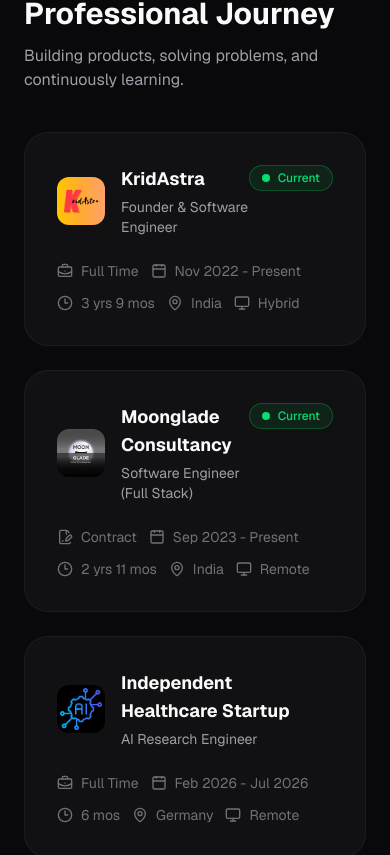
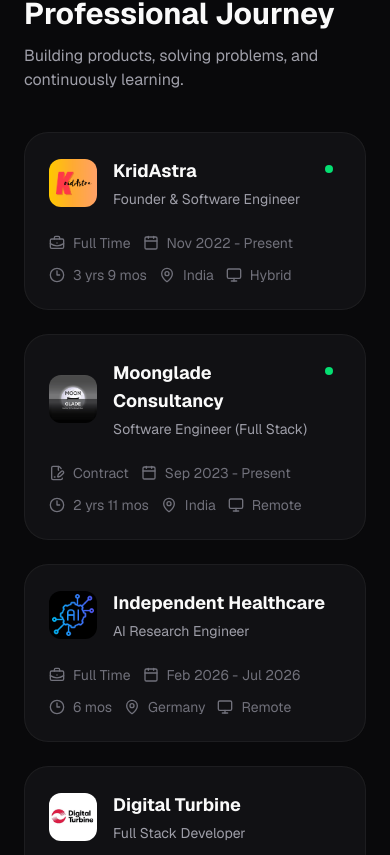
Before and after one commit to devsiddhartha31/devsiddhartha31.github.io, a Next.js app: page / in a window 390 px wide. Shown: the part 4070-4925 px from the top of the page. Built offline with nearby package versions, Linux system fonts and the light colour scheme.

Commit message:
style(experience): optimize current status indicator for mobile

```diff
--- a/components/experience/ExperienceCard.tsx
+++ b/components/experience/ExperienceCard.tsx
@@ -103,7 +103,7 @@
         border
         border-white/5
         bg-zinc-900/60
-        p-8
+        p-6 md:p-8
         backdrop-blur-xl
         transition-all
         duration-300
@@ -115,7 +115,6 @@
       onClick={() => setContentCollapsed(!isContentCollapsed)}
     >
       {/* Header */}
-
       <div className="flex items-start justify-between">
 
         <div className="flex items-center gap-4">
@@ -148,6 +147,7 @@
 
         </div>
 
+        <div className="hidden md:block">
           {experience.current && (
             <div className="inline-flex items-center rounded-full border border-green-500/30 bg-green-500/10 px-3 py-1">
 
@@ -159,6 +159,13 @@
 
             </div>
           )}
+        </div>
+
+        <div className="md:hidden">
+          {experience.current && (
+            <div className="m-2 h-2 w-2 rounded-full bg-green-400" />
+          )}
+        </div>
 
       </div>
 
--- a/data/experience.ts
+++ b/data/experience.ts
@@ -50,7 +50,7 @@
   },
   {
     id: 3,
-    company: "Independent Healthcare Startup",
+    company: "Independent Healthcare",
     logo: "/images/companies/ai_dummy.jpg",
     role: "AI Research Engineer",
     employmentType: "fullTime",
```
Lines whose indentation alone changed are shown as unchanged.
